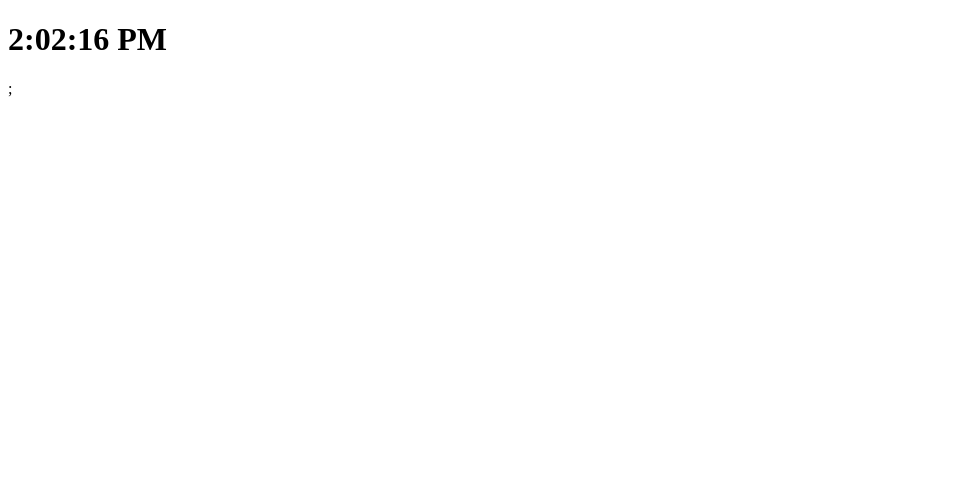
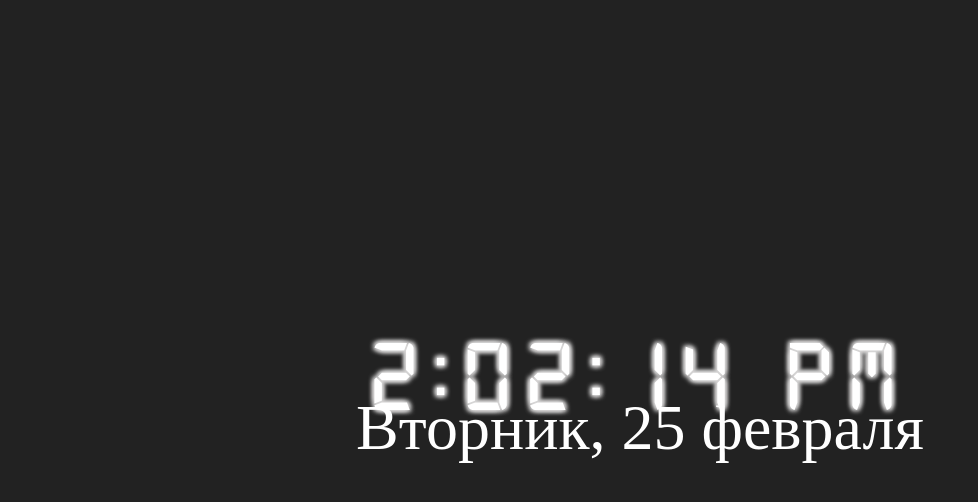
Before and after one commit to m0b1Le/webapp, a React (Create React App) app: page / in a window 1280 px wide. Shown: the top 502 px of the page, without its empty margins (0-978 px from the left). Built offline with nearby package versions, Linux system fonts and the light colour scheme.

Commit message:
Clock updated. Day and month are added. Styling

```diff
--- a/src/App.css
+++ b/src/App.css
@@ -1,38 +1,23 @@
-.App {
-  text-align: center;
+* {
+  box-sizing: border-box;
+  margin: 0;
+  padding: 0;
 }
 
-.App-logo {
-  height: 40vmin;
-  pointer-events: none;
+body {
+  background-color: #222222;
 }
 
-@media (prefers-reduced-motion: no-preference) {
-  .App-logo {
-    animation: App-logo-spin infinite 20s linear;
-  }
+
+
+a {
+  text-decoration: none;
 }
 
-.App-header {
-  background-color: #282c34;
-  min-height: 100vh;
-  display: flex;
-  flex-direction: column;
-  align-items: center;
-  justify-content: center;
-  font-size: calc(10px + 2vmin);
-  color: white;
+.App {
+ height: 100%;
 }
 
-.App-link {
-  color: #61dafb;
+.Clock {
+  height: 100%;
 }
-
-@keyframes App-logo-spin {
-  from {
-    transform: rotate(0deg);
-  }
-  to {
-    transform: rotate(360deg);
-  }
-}
--- a/src/App.js
+++ b/src/App.js
@@ -1,11 +1,12 @@
 import React from 'react';
 import Clock from './Clock';
+import './App.css';
 
 class App extends React.Component {
   render() {
       return(
-          <div>
-              <Clock />;
+          <div className='App'>
+              <Clock className='Clock'/>
           </div>
       )
   }
--- /dev/null
+++ b/src/Clock.css
@@ -0,0 +1,25 @@
+div {
+    font-family: 'Digital-7';
+    height: 100%;
+    display: grid;
+    justify-content: center;
+
+}
+
+#clock {
+    color: #ffffff;
+    font-size: 8vw;
+    letter-spacing: 14px;
+    text-shadow:
+        -2px -2px 4px #d8d7d7,
+         2px -2px 4px #d8d7d7,
+         -2px 2px 4px #d8d7d7,
+          2px 2px 4px #d8d7d7;
+    align-items: flex-end;
+}
+
+#day {
+    color: #ffffff;
+    font-size: 5vw;
+    font-family: 'Jura';
+}
--- a/src/Clock.js
+++ b/src/Clock.js
@@ -1,11 +1,14 @@
 import React, { Component } from 'react';
-
+import './Clock.css';
 class Clock extends Component {
     constructor(props) {
         super(props);
         this.state = {date: new Date()};
     }
-
+    getDay() {
+        const days = ['Воскресенье', 'Понедельник', 'Вторник', 'Среда', 'Четверг', 'Пятница', 'Суббота'];
+        return days[this.state.date.getDay()];
+    }
     componentDidMount() {
         this.timerID = setInterval(
             () => this.tick(),
@@ -26,7 +29,8 @@ class Clock extends Component {
     render() {
         return (
             <div>
-               <h1>{ this.state.date.toLocaleTimeString() }</h1>
+                <div id='clock'>{ this.state.date.toLocaleTimeString() }<br /></div>
+                <div id='day'>{ this.getDay()}, { this.state.date.toLocaleString('ru', {day: '2-digit', month: 'long' }) }</div>
             </div>
         )
     }
--- /dev/null
+++ b/src/index.css
@@ -0,0 +1,14 @@
+@font-face {
+    font-family: 'Digital-7';
+    src: local('Digital-7'), url(./fonts/digital1.ttf);
+}
+
+@import url('https://fonts.googleapis.com/css?family=Jura&display=swap');
+
+html, body {
+    height: 100%;
+}
+
+#root {
+    height: 100%;
+}
--- a/src/index.js
+++ b/src/index.js
@@ -1,5 +1,6 @@
 import React from 'react';
 import ReactDOM from 'react-dom';
+import './index.css'
 import App from './App';
 
 
```
Also changed, not shown: src/fonts/digital1.ttf (added).
